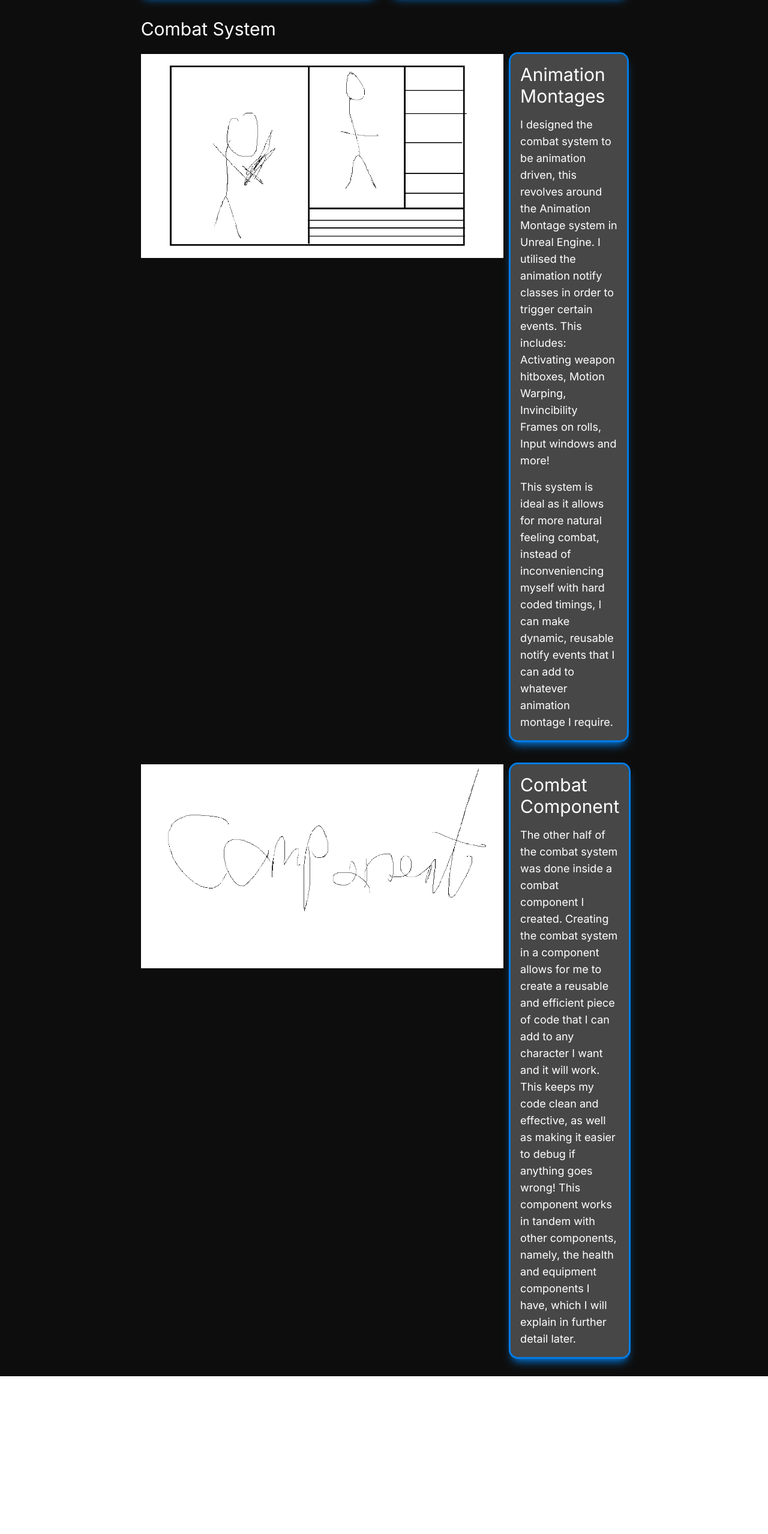
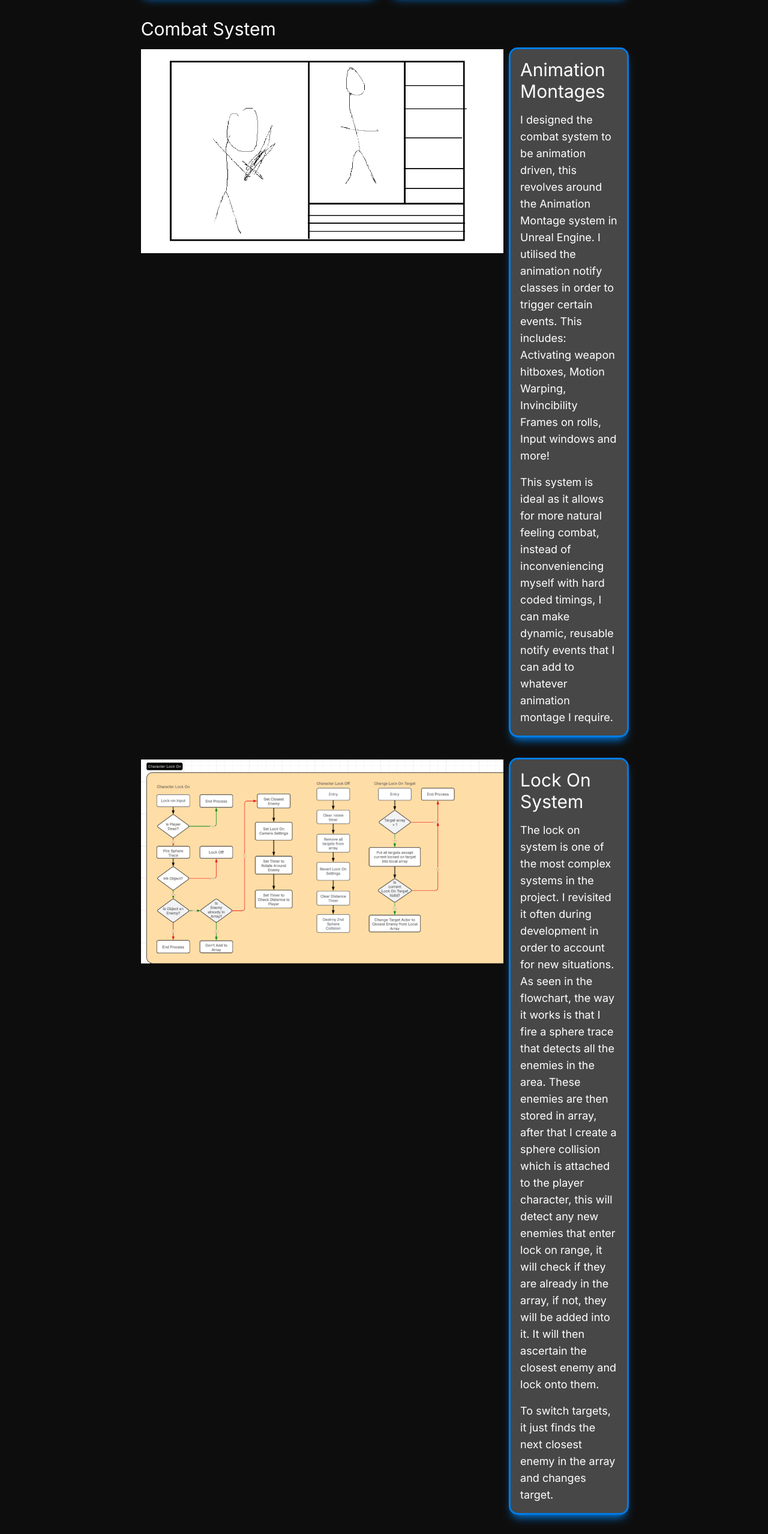
Before and after one commit to RProctor2006/RileyProctor-Portfolio, a React (Vite) app in the folder RileyProctor-PortfolioProject/: page /TheFirstHero in a window 1280 px wide. Shown: the part 950-3507 px from the top of the page at 60% size. Before the commit the page ends 3244 px from the top, so only its background shows below. Built offline with nearby package versions, Linux system fonts and the light colour scheme.

Commit message:
Finished Combat Section
Finished talking about the combat system for TFH.

```diff
--- a/RileyProctor-PortfolioProject/src/pages/TheFirstHeroPage.tsx
+++ b/RileyProctor-PortfolioProject/src/pages/TheFirstHeroPage.tsx
@@ -47,7 +47,7 @@ function TheFirstHeroPage() {
                     <h1 className="text-3xl ">Combat System</h1>
 
                     {/*Animation Montages Section*/}
-                    <div className="flex flex-row pt-6">
+                    <div className="flex flex-row pt-4">
                         <img className="h-85" src="/images/placeholders/TFH_AnimNotifs_Placeholder.png" alt="TFH_AnimNotifs Placeholder" />
                         <div className="dark:bg-darkbgsec ml-3 shadow-lg shadow-lightacc2 outline-solid outline-lightacc2 rounded-xl">
                             <div className="p-4 text-wrap text-left">
@@ -56,6 +56,23 @@ function TheFirstHeroPage() {
                                 in Unreal Engine. I utilised the animation notify classes in order to trigger certain events. This includes: Activating weapon hitboxes,
                                 Motion Warping, Invincibility Frames on rolls, Input windows and more!</p>
                                 <p className="text-lg pt-4">This system is ideal as it allows for more natural feeling combat, instead of inconveniencing myself with hard coded timings, I can make dynamic, reusable notify events that I can add to whatever animation montage I require.</p>
+                            </div>
+                        </div>
+                    </div>
+
+                    {/*Lock On Section*/}
+                    <div className="flex flex-row pt-10">
+                        <img className="h-85" src="/images/projects/TFH/TFH_LockOnFlowchart.png" alt="TFH_AnimNotifs Placeholder" />
+                        <div className="dark:bg-darkbgsec ml-3 shadow-lg shadow-lightacc2 outline-solid outline-lightacc2 rounded-xl">
+                            <div className="p-4 text-wrap text-left">
+                                <h1 className="text-3xl">Lock On System</h1>
+                                <p className="text-lg pt-4">The lock on system is one of the most complex systems in the project. I revisited it often during development
+                                in order to account for new situations. As seen in the flowchart, the way it works is that I fire a sphere trace that detects all the enemies
+                                in the area. These enemies are then stored in array, after that I create a sphere collision which is attached to the player character, this
+                                will detect any new enemies that enter lock on range, it will check if they are already in the array, if not, they will be added into it. It
+                                will then ascertain the closest enemy and lock onto them.</p>
+                                <p className="text-lg pt-4">To switch targets, it just finds the next closest enemy in the array and changes target.</p>
+
                             </div>
                         </div>
                     </div>
@@ -73,6 +90,17 @@ function TheFirstHeroPage() {
                             </div>
                         </div>
                     </div>
+
+                    {/*Combat System Showcase*/}
+                    <div className="pt-6 flex-col justify-items-start">
+                        <h1 className="text-3xl">Showcase</h1>
+                        <iframe width="960" height="540"
+                                src="https://www.youtube.com/embed/K8uVbyoCZ8s?si=xHEGanYorwEvBw2u"
+                                title="Combat Showcase Video" frameBorder="0"
+                                allow="accelerometer; clipboard-write; encrypted-media; gyroscope; picture-in-picture; web-share"
+                                referrerPolicy="strict-origin-when-cross-origin"
+                                allowFullScreen></iframe>
+                    </div>
                 </div>
             </div>
         </div>
```
Also changed, not shown: RileyProctor-PortfolioProject/public/images/projects/TFH/TFH_LockOnFlowchart.png (added).
